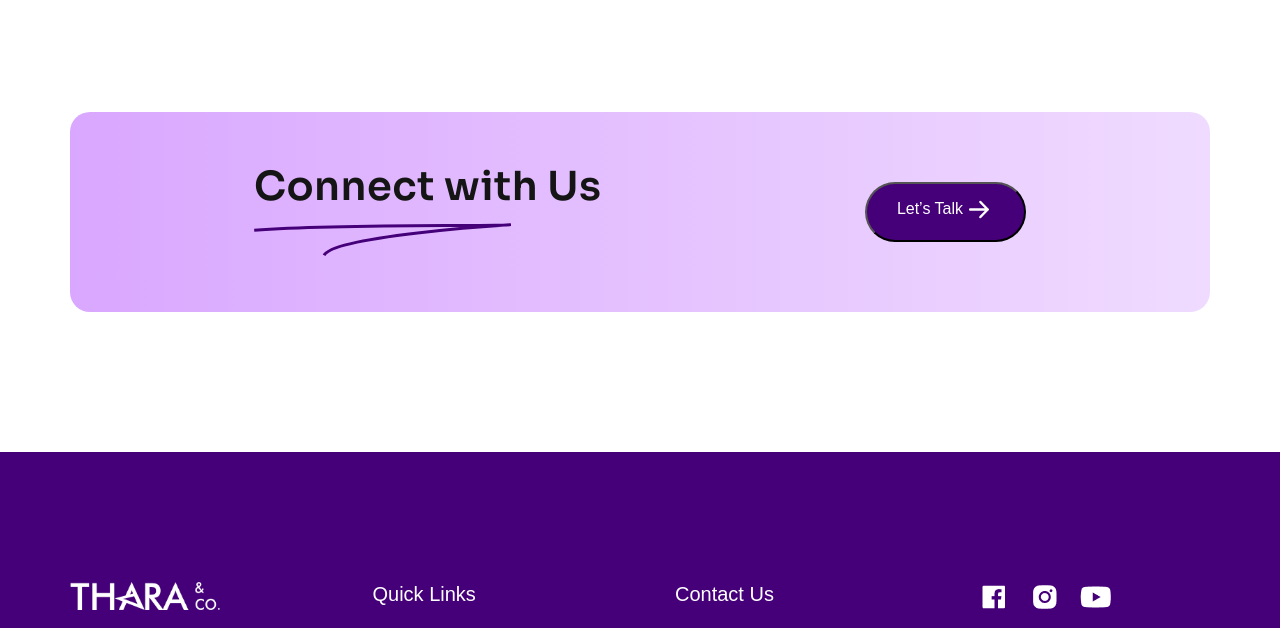
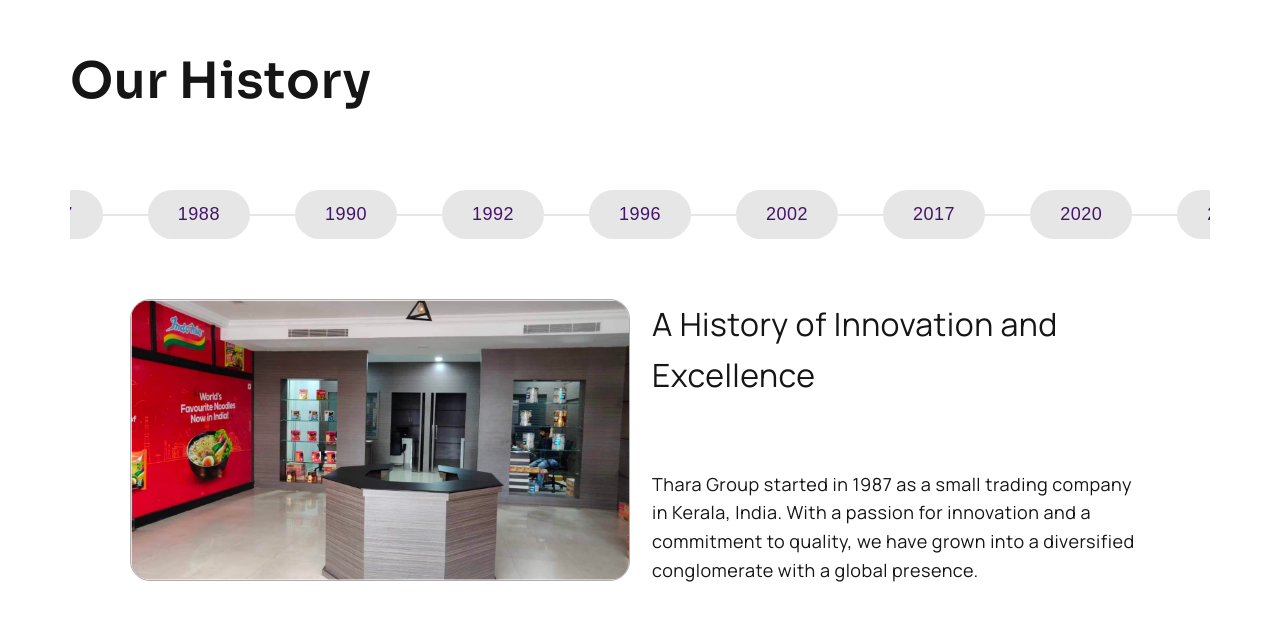
Before and after one commit to ll00lll00l0l/tharafrontend, a React (Create React App) app: page /about in a window 1280 px wide. Shown: the part 2772-3400 px from the top of the page. Built offline with nearby package versions, Linux system fonts and the light colour scheme.

Commit message:
yearabout

```diff
--- a/src/Routes/About.js
+++ b/src/Routes/About.js
@@ -6,6 +6,7 @@ import Footer from '../components/Footer.js';
 import Banner from '../components/Bannerabout.js';
 import Misson1 from '../components/Ourmission1.js';
 import Ourteam from '../components/Ourteam.js';
+import Aboutyear from '../components/Aboutyear.js';
 
 
 const About = () => {
@@ -16,6 +17,7 @@ const About = () => {
      <Routes>
       </Routes>
       <Ourteam/>
+      <Aboutyear/>
       <ConnectUs/>
       <Footer/>
     </div>
--- /dev/null
+++ b/src/components/Aboutyear.css
@@ -0,0 +1,100 @@
+.yearbroder {
+  padding: 90px 70px;
+}
+
+.yearbroder h3 {
+  color: #151515;
+  font-family: Sora;
+  font-size: 50px;
+  font-style: normal;
+  font-weight: 600;
+  line-height: 38.4px; /* 76.8% */
+  letter-spacing: 0.5px;
+  padding-bottom: 60px;
+}
+
+.button-list {
+  display: flex;
+  flex-wrap: nowrap;
+  overflow-x: scroll;
+  justify-content: center; /* Center the buttons horizontally */
+  gap: 45px;
+  position: relative;
+  margin-top: 30px; /* Add some space between the heading and buttons */
+}
+
+.button-list::-webkit-scrollbar {
+  display: none; /* Hide the scrollbar */
+}
+
+.button-list button {
+  position: relative; /* Add this line */
+  display: flex;
+  padding: 10px 30px;
+  justify-content: center;
+  align-items: center;
+  gap: 10px;
+  border-radius: 54px;
+  background: #E6E6E6;
+  position: relative;
+  border: 0px;
+  color: #44156A;
+  font-family: Manrope;
+  font-size: 18px;
+  font-style: normal;
+  font-weight: 400;
+  line-height: 160%; /* 28.8px */
+  letter-spacing: 0.5px;
+  max-width: 200px; /* Adjust the max-width as needed */
+  text-align: center; /* Optional: Centers the text within the button */
+}
+
+.button-list button::before {
+  content: '';
+  position: absolute;
+  left: -45px; /* Half of the gap */
+  top: 50%;
+  transform: translateY(-50%);
+  height: 2px;
+  width: 45px;
+  background: #E6E6E6;
+}
+
+.svg-icon{
+  margin-top: 10px;
+  margin-left: 40px;
+}
+
+.button-list button.active {
+  background-color: #44156A;
+  color: white;
+}
+.yearrow{
+padding: 60px  ;
+gap: auto;
+}
+.yearrow img {
+  border-radius: 20px;
+  max-width: 500px;
+  min-width: 300px;
+  height: auto;
+border: 1px solid #AEAEAE;
+
+}
+.yearcol h3{
+  color: #151515;
+  font-family: Manrope;
+  font-size: clamp(20px,3vw,32px);
+  font-style: normal;
+  font-weight: 400;
+  line-height: 160%; /* 51.2px */
+}
+.yearcol p{
+  color: #151515;
+font-family: Manrope;
+font-size: clamp(15px,2vw,18px);
+font-style: normal;
+font-weight: 400;
+line-height: 160%; /* 28.8px */
+letter-spacing: 0.5px;
+}
--- /dev/null
+++ b/src/components/Aboutyear.js
@@ -0,0 +1,63 @@
+import React, { useState } from 'react';
+import './Aboutyear.css';
+import Ourhqphoto from '../assets/img/Ourhq.png';
+
+function Aboutyear() {
+  const years = [
+    { year: 1987, data: 'Thara Trading Company is founded and begins distributing FMCG in India.' },
+    { year: 1988, data: 'Starts manufacturing hard-boiled candies under the Thara brand.' },
+    { year: 1990, data: 'Introduces the Cholac brand of toffees and candies.' },
+    { year: 1992, data: ' Launches the Kiddies brand of lollipops and coconut candies.' },
+    { year: 1996, data: 'Establishes the Tofomac brand for other products.' },
+    { year: 2002, data: 'Shifts focus to trading and importing biscuits, confectioneries, and chocolates.' },
+    { year: 2017, data: 'tarts importing instant noodles.' },
+    { year: 2020, data: 'Launches the Thara Online Store.' },
+    { year: 2023, data: 'Expands into e-commerce logistics with the launch of Tharacart.' }
+  ];
+
+  const [activeButton, setActiveButton] = useState(1);
+
+  const activateButton = (buttonId) => {
+    setActiveButton(buttonId);
+  };
+
+  const activeYearData = years.find((year) => year.year === activeButton)?.data;
+
+  return (
+    <div className='yearbroder'>
+      <h3>Our History</h3>
+      <div className="button-list">
+        {years.map((year, index) => (
+          <div key={index} className="button-wrapper">
+            <button
+              className={activeButton === year.year ? 'active' : ''}
+              onClick={() => activateButton(year.year)}
+            >
+              <span>{year.year}</span>
+            </button>
+            {activeButton === year.year && (
+              <svg xmlns="http://www.w3.org/2000/svg" width="22" height="17" viewBox="0 0 22 17" fill="none" className="svg-icon">
+                <path d="M13.972 15.358C12.3711 17.4565 9.21231 17.4565 7.61142 15.358L1.0158 6.71204C-0.99256 4.07936 0.884794 0.285947 4.19606 0.285948L17.3873 0.285949C20.6986 0.285949 22.5759 4.07936 20.5676 6.71204L13.972 15.358Z" fill="#44156A"/>
+              </svg>
+            )}
+          </div>
+        ))}
+      </div>
+      <div className='row yearrow'>
+        <div className='col-md-6'>
+          <img src={Ourhqphoto} alt='' className='img-fluid ' />
+        </div>
+        <div className=' yearcol col-md-6'>
+            <h3>A History of Innovation and Excellence</h3>
+            {activeYearData ? <p>{activeYearData}</p> : <p>Thara Group started in 1987 as a small trading company in Kerala, India.
+                 With a passion for innovation and a commitment to quality,
+                  we have grown into a diversified conglomerate with a global presence.
+</p>}
+
+        </div>
+      </div>
+    </div>
+  );
+}
+
+export default Aboutyear;
```
